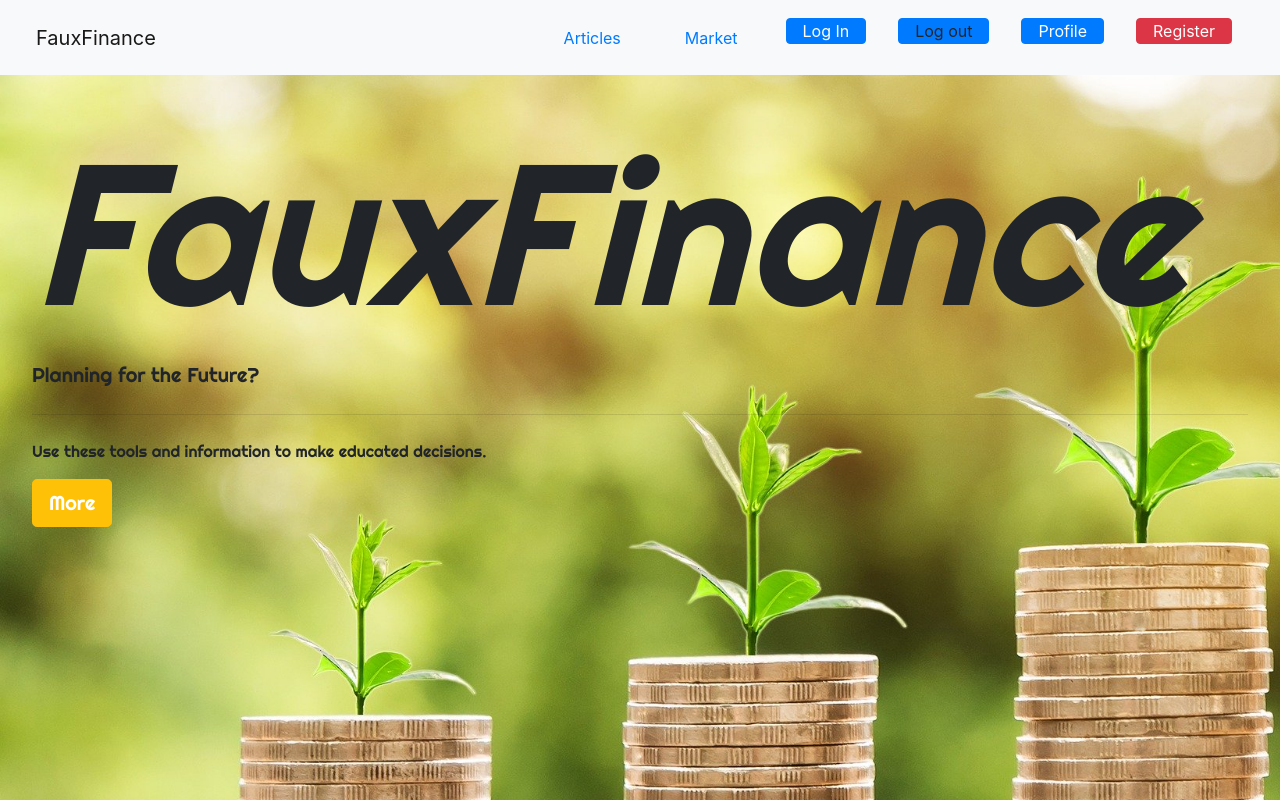
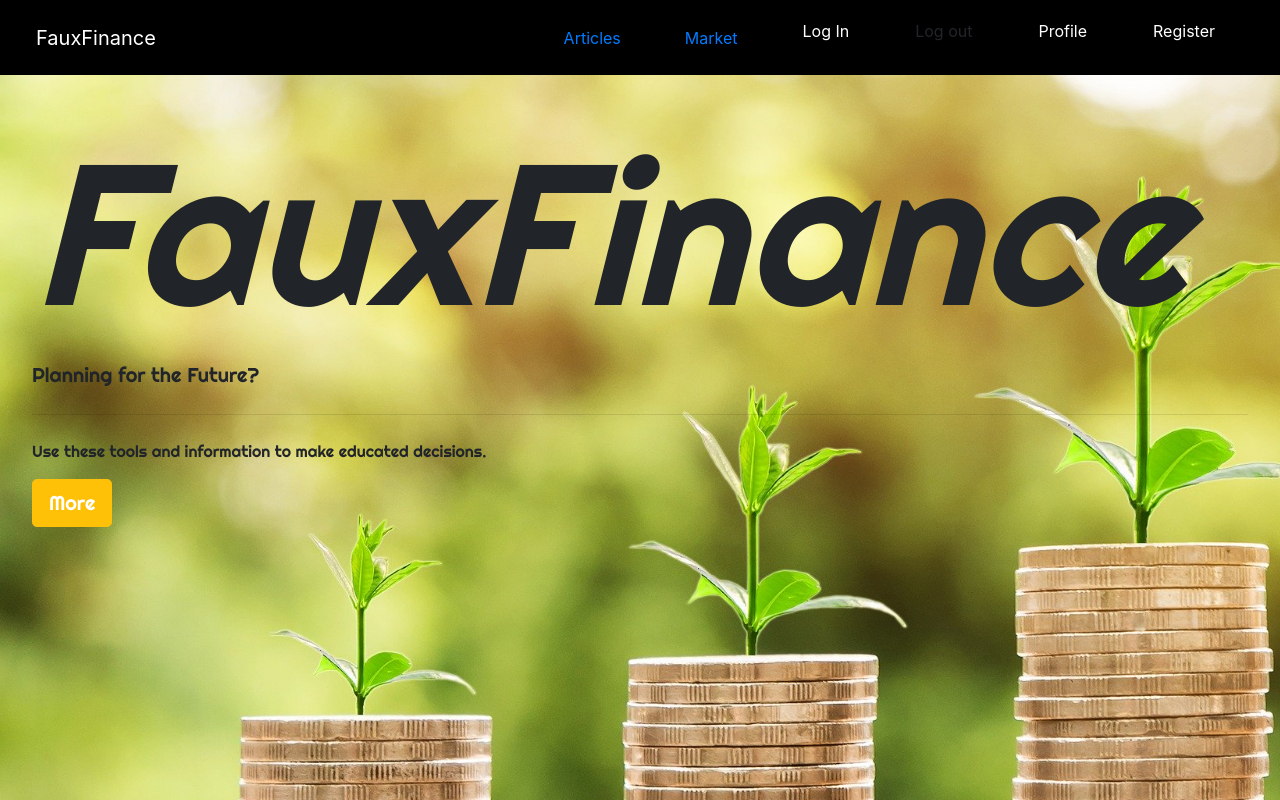
Before and after one commit to ethanhart35/Project3, a React (Create React App) app in the folder client/: page / in a window 1280 px wide. Shown: the top 800 px of the page. Built offline with nearby package versions, Linux system fonts and the light colour scheme.

Commit message:
styling nav

```diff
--- a/client/src/components/Nav.css
+++ b/client/src/components/Nav.css
@@ -1,5 +1,5 @@
-.navbar {
-    background-color: lightgray;
+#navbar {
+    background-color: black;
     position:fixed;
     top:0;
     width: 100%;
@@ -9,6 +9,7 @@
 .navbar-brand {
     float: left;
     margin-left: 20px;
+    color: white;
 }
 #brand {
     font-style: Rightous; font-family: 'Righteous', cursive;
--- a/client/src/components/Nav.js
+++ b/client/src/components/Nav.js
@@ -3,29 +3,29 @@ import "./Nav.css";
 import API from "../utils/API";
 
 const Nav = (props) => (
-    <nav className="navbar navbar-light bg-light">
+    <nav className="navbar" id ="navbar">
         <a className="navbar-brand" href="/">FauxFinance</a>
 
         <ul className="nav">
                 <li className="nav-item active">
-                    <a className="nav-link" href="/articles">Articles</a>
+                    <a className="nav-link" id="articles-btn" href="/articles">Articles</a>
                 </li>
                 <li className="nav-item">
-                    <a className="nav-link" href="/market">Market</a>
+                    <a className="nav-link" id="market-btn" href="/market">Market</a>
                 </li>
 
                 <li className="nav-item">
-                    <a className="nav-link btn btn-primary py-0" href="/login">Log In</a>
+                    <a className="nav-link btn  py-0" id="login-btn" href="/login">Log In</a>
                 </li>
                 <li className="nav-item">
-                    <a className="nav-link btn btn-primary py-0" onClick={API.logoutUser}>Log out</a>
+                    <a className="nav-link btn  py-0" id="logout-btn" onClick={API.logoutUser}>Log out</a>
                 </li>
                 <li className="nav-item">
-                    <a className="nav-link btn btn-primary py-0" href="/profile">Profile</a>
+                    <a className="nav-link btn  py-0" id="profile-btn" href="/profile">Profile</a>
                 </li>
 
                 <li className="nav-item">
-                    <a className="nav-link btn btn-danger py-0"  id="btn"  href="/register">Register</a>
+                    <a className="nav-link btn py-0"  id="register-btn"  href="/register">Register</a>
                 </li>
 
                 {/* <li className="nav-item"> */}
```
